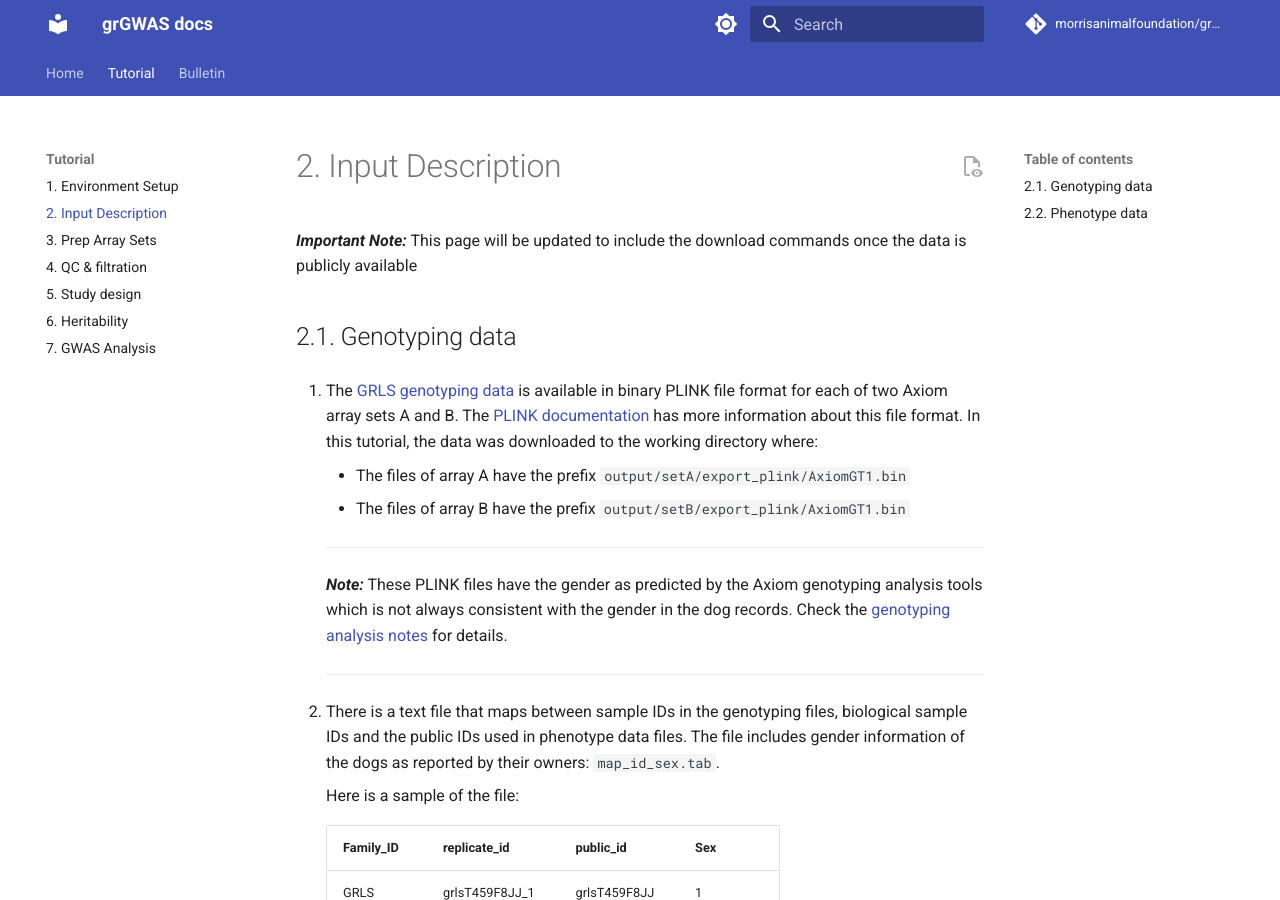
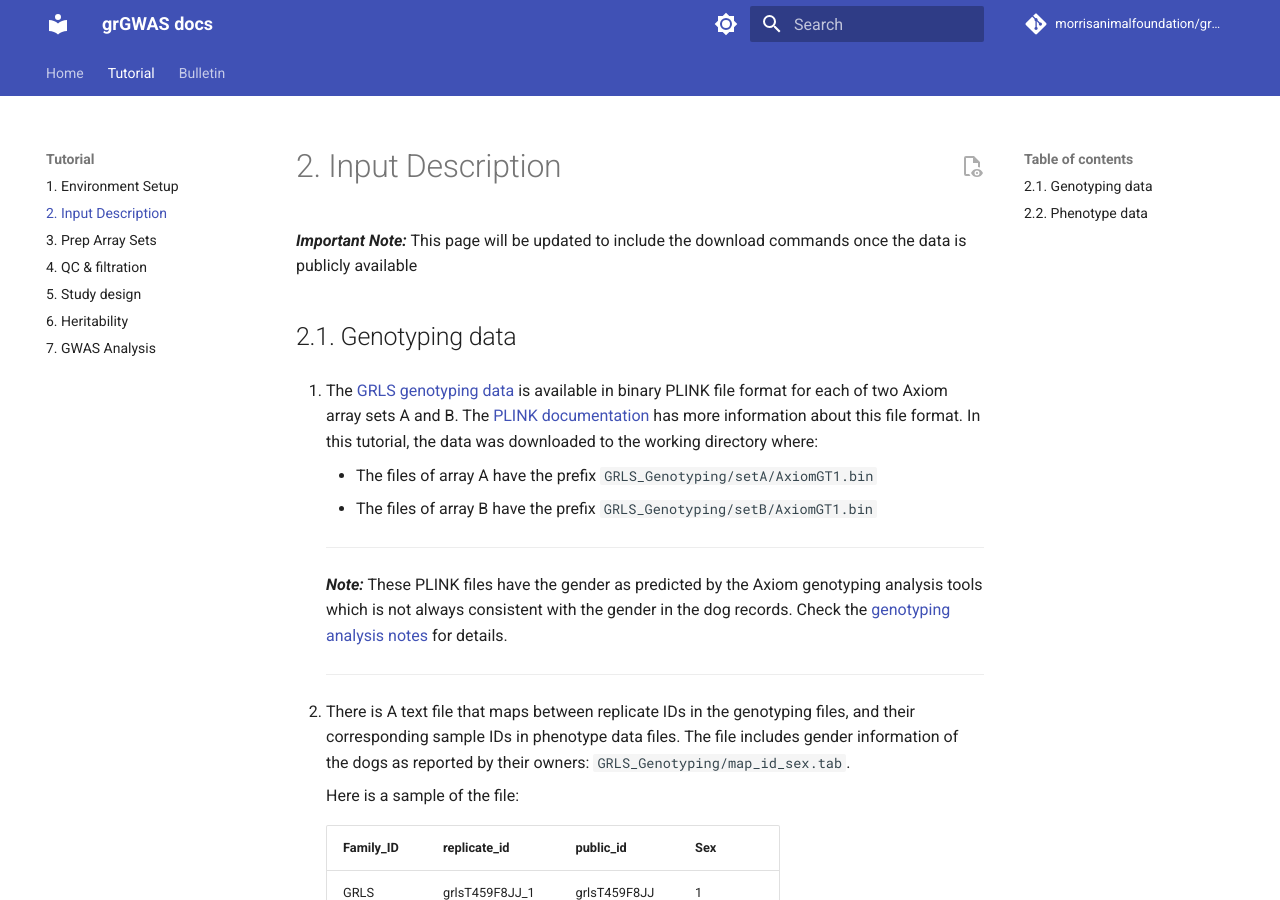
Before and after one commit to morrisanimalfoundation/grGWAS, an MkDocs documentation site: the page built from docs/2.Input_files.md, in a window 1280 px wide and 900 px high. Built offline with MkDocs 1.6.1 and Material for MkDocs 9.7.7, drawn with Linux system fonts in a browser that asks for light colours; comment, search, counter and statistics services are not loaded.

Commit message:
better directory structure of input data

```diff
--- a/docs/2.Input_files.md
+++ b/docs/2.Input_files.md
@@ -3,8 +3,8 @@
 
 ## 2.1. Genotyping data
 1.  The [GRLS genotyping data](https://github.com/morrisanimalfoundation/grGWAS/blob/main/GRLS_Axiom.json) is available in binary PLINK file format for each of two Axiom array sets A and B. The [PLINK documentation](https://www.cog-genomics.org/plink/1.9/input#bed) has more information about this file format. In this tutorial, the data was downloaded to the working directory where:
-    - The files of array A have the prefix `output/setA/export_plink/AxiomGT1.bin`
-    - The files of array B have the prefix `output/setB/export_plink/AxiomGT1.bin`
+    - The files of array A have the prefix `GRLS_Genotyping/setA/AxiomGT1.bin`
+    - The files of array B have the prefix `GRLS_Genotyping/setB/AxiomGT1.bin`
 
 
     ---
@@ -12,7 +12,7 @@
 
     ---
 
-2.  There is a text file that maps between sample IDs in the genotyping files, biological sample IDs and the public IDs used in phenotype data files. The file includes gender information of the dogs as reported by their owners: `map_id_sex.tab`.
+2.  There is A text file that maps between replicate IDs in the genotyping files, and their corresponding sample IDs in phenotype data files. The file includes gender information of the dogs as reported by their owners: `GRLS_Genotyping/map_id_sex.tab`.
 
 
     Here is a sample of the file:
```
